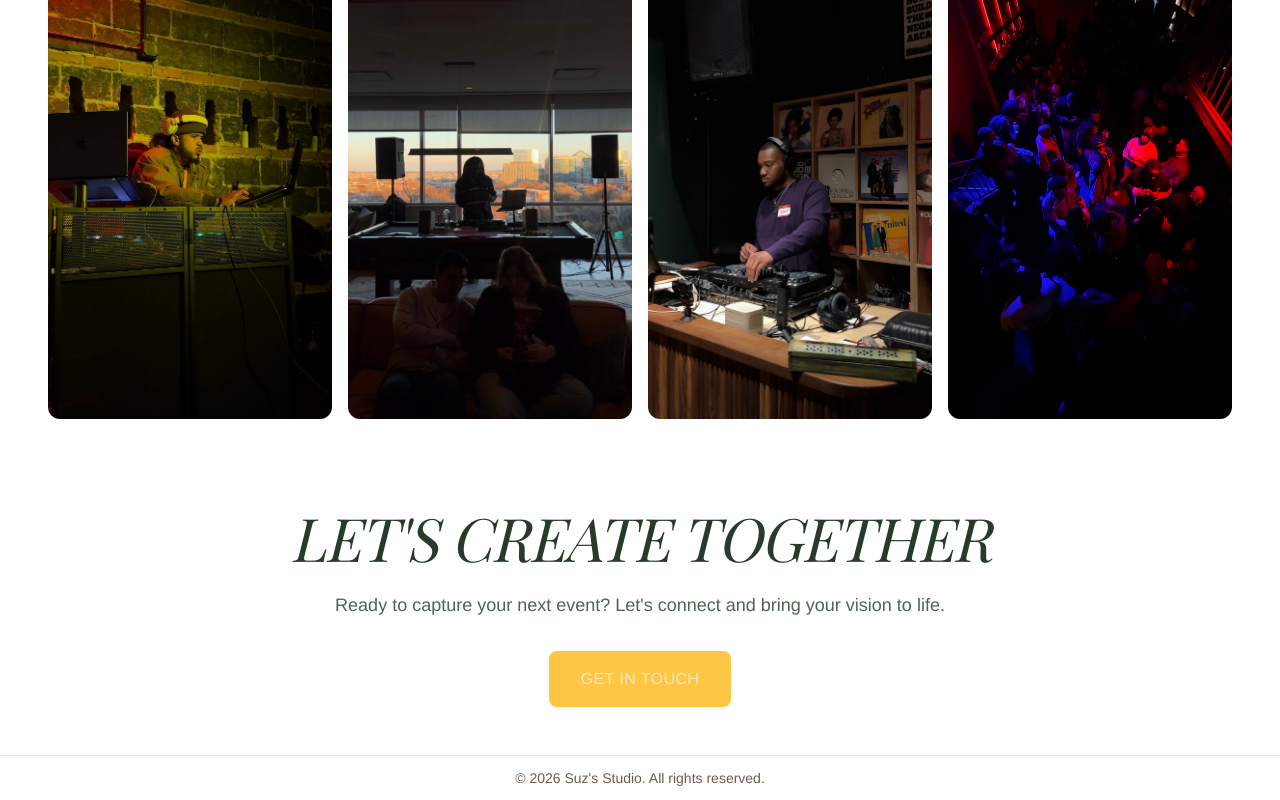
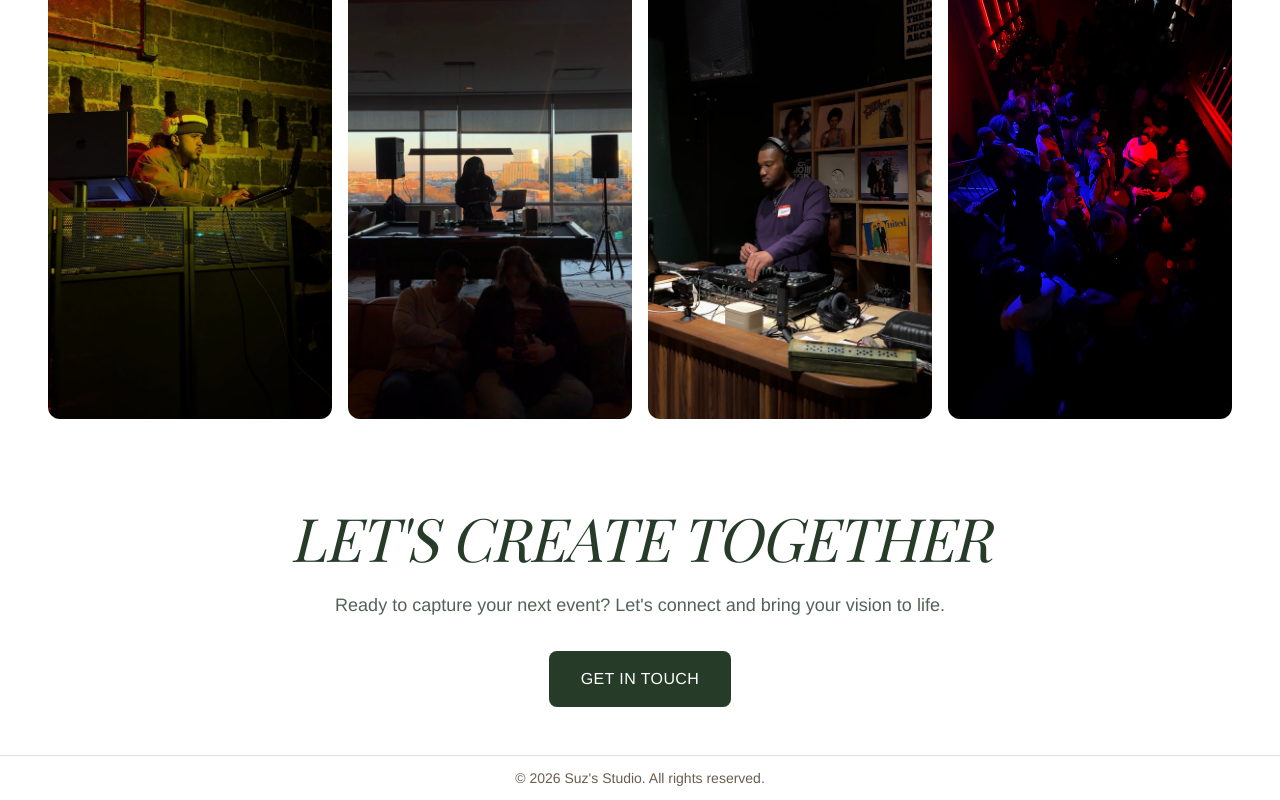
Before and after one commit to buypasses/suzstudio, a Next.js app: page /work in a window 1280 px wide. Shown: the part 1563-2363 px from the top of the page. Built offline with nearby package versions, Linux system fonts and the light colour scheme; a web font is replaced by a local one.

Commit message:
Change GET IN TOUCH button from gold to green (#263C29)
https://claude.ai/code/session_01BzLaxK4uoYMHP4hsduSRLr

```diff
--- a/src/app/work/page.tsx
+++ b/src/app/work/page.tsx
@@ -473,7 +473,7 @@ export default function WorkPage() {
             <MagneticHover>
               <Link
                 href="/contact"
-                className="inline-block px-8 py-4 bg-gold text-background font-medium tracking-wide rounded-lg hover:bg-accent-bright transition-colors duration-300"
+                className="inline-block px-8 py-4 bg-[#263C29] text-white font-medium tracking-wide rounded-lg hover:bg-[#1a2a1c] transition-colors duration-300"
               >
                 GET IN TOUCH
               </Link>
```
